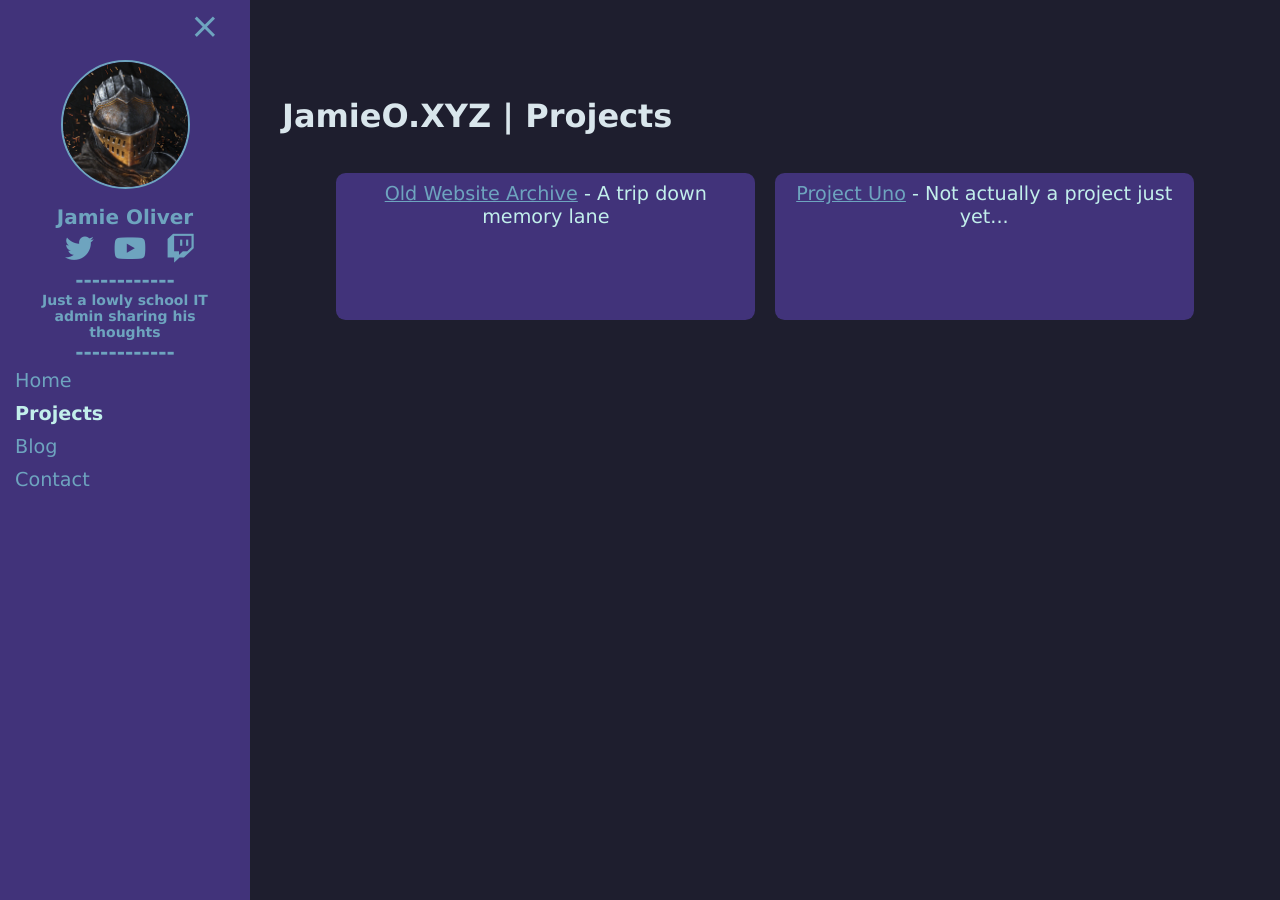
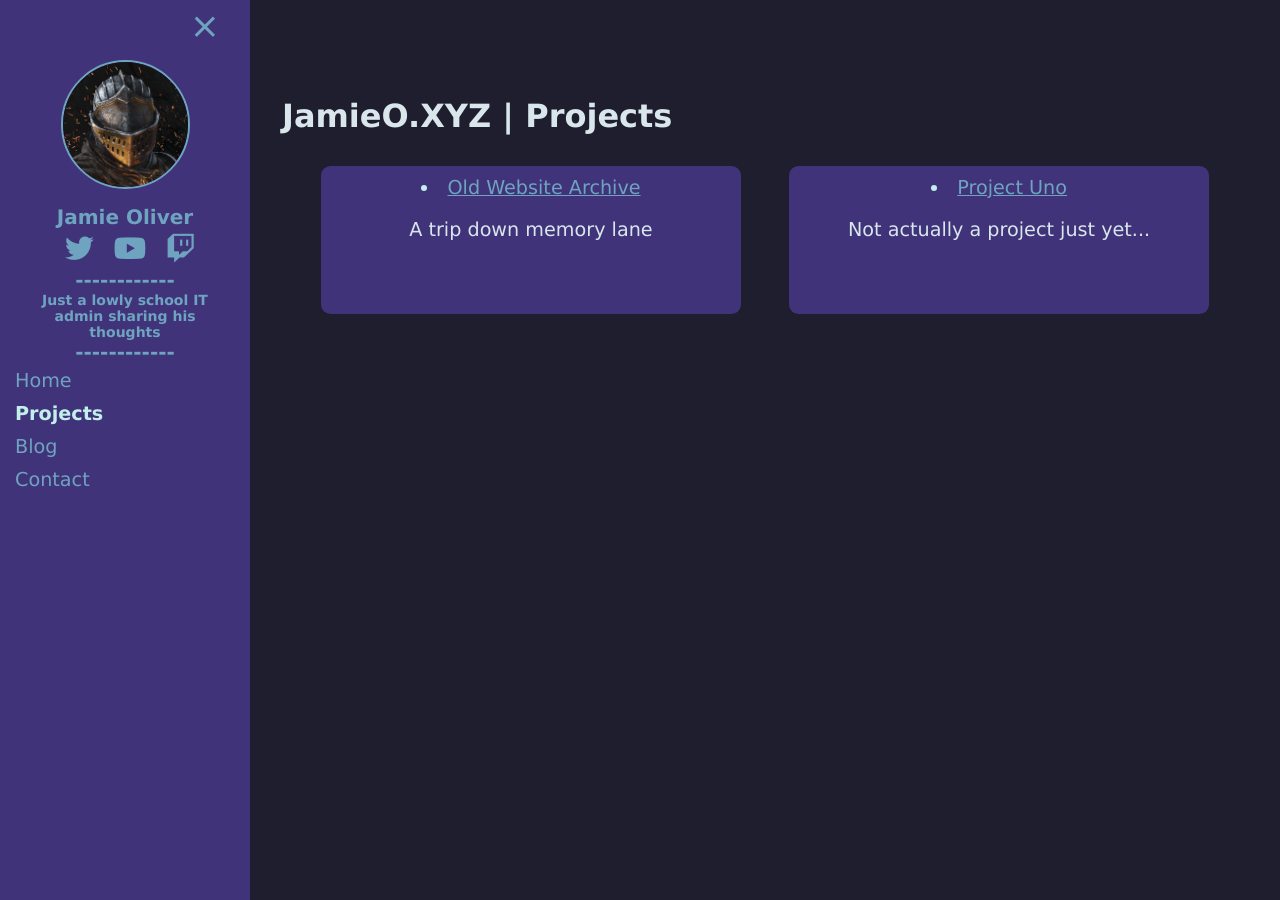
Before and after one commit to JamieO95/jamieo95.github.io, a Jekyll site: the page built from projects.html, in a window 1280 px wide. Built offline with Jekyll 4.4.1, drawn with Linux system fonts in a browser that asks for light colours.

Commit message:
Tidy up.

```diff
--- a/projects.html
+++ b/projects.html
@@ -5,13 +5,13 @@ subtitle: Projects
 permalink: /projects/
 ---
 
-<div class = "flexbox-container">
-        <ul>
-            <li class = "flexbox-item">
-                <a href="/projects/oldwebsites/">Old Website Archive</a> - A trip down memory lane
-            </li>
-            <li class = "flexbox-item">
-                <a href="/projects/projectUno/">Project Uno</a> - Not actually a project just yet...
-            </li>
-        </ul>
+<div class = "flexbox-container projectcontainer">
+    <li class = "flexbox-item projectitem">
+        <a href="/projects/oldwebsites/">Old Website Archive</a>
+        <p>A trip down memory lane</p>
+    </li>
+    <li class = "flexbox-item projectitem">
+        <a href="/projects/projectUno/">Project Uno</a>
+        <p>Not actually a project just yet...</p>
+    </li>
 </div>
```
